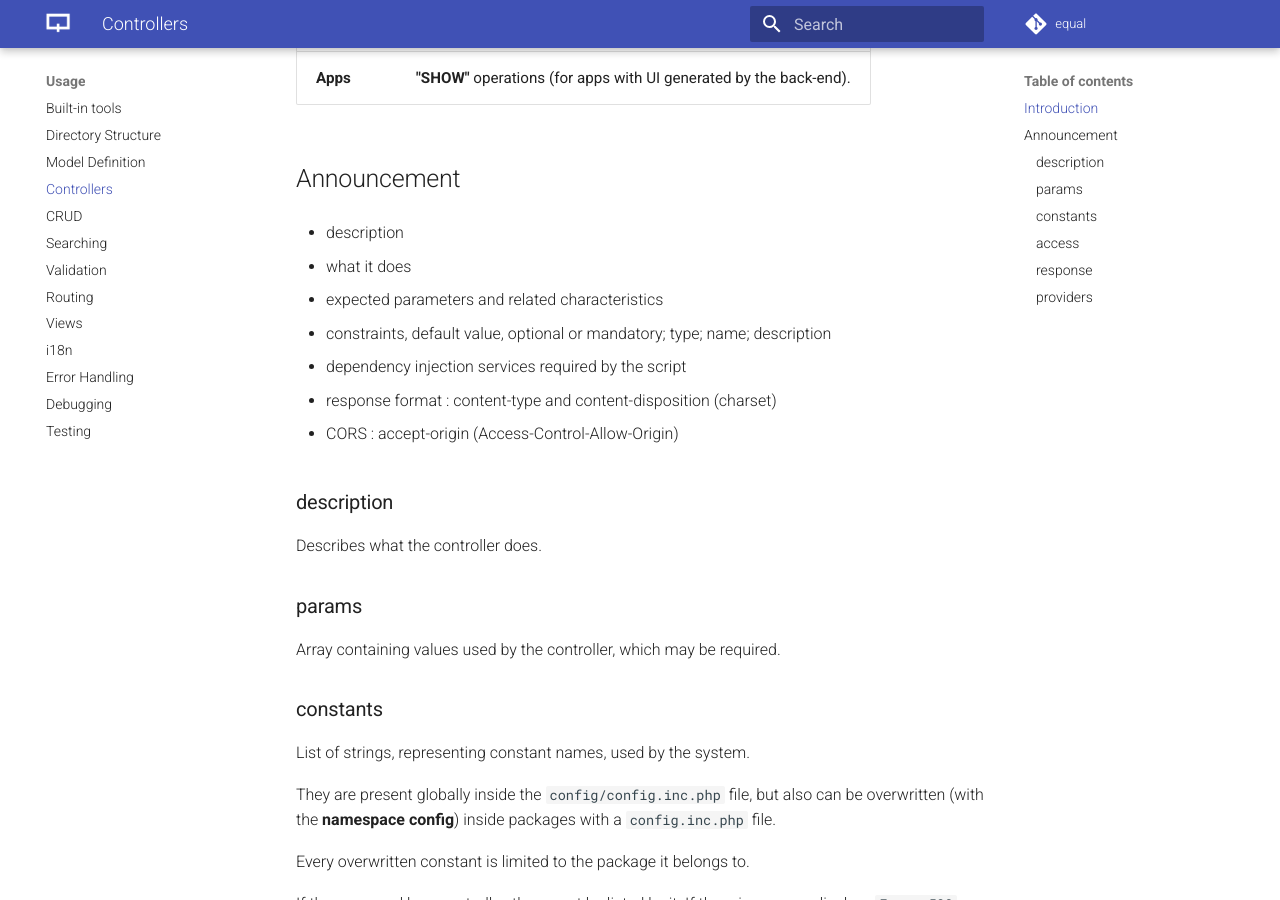
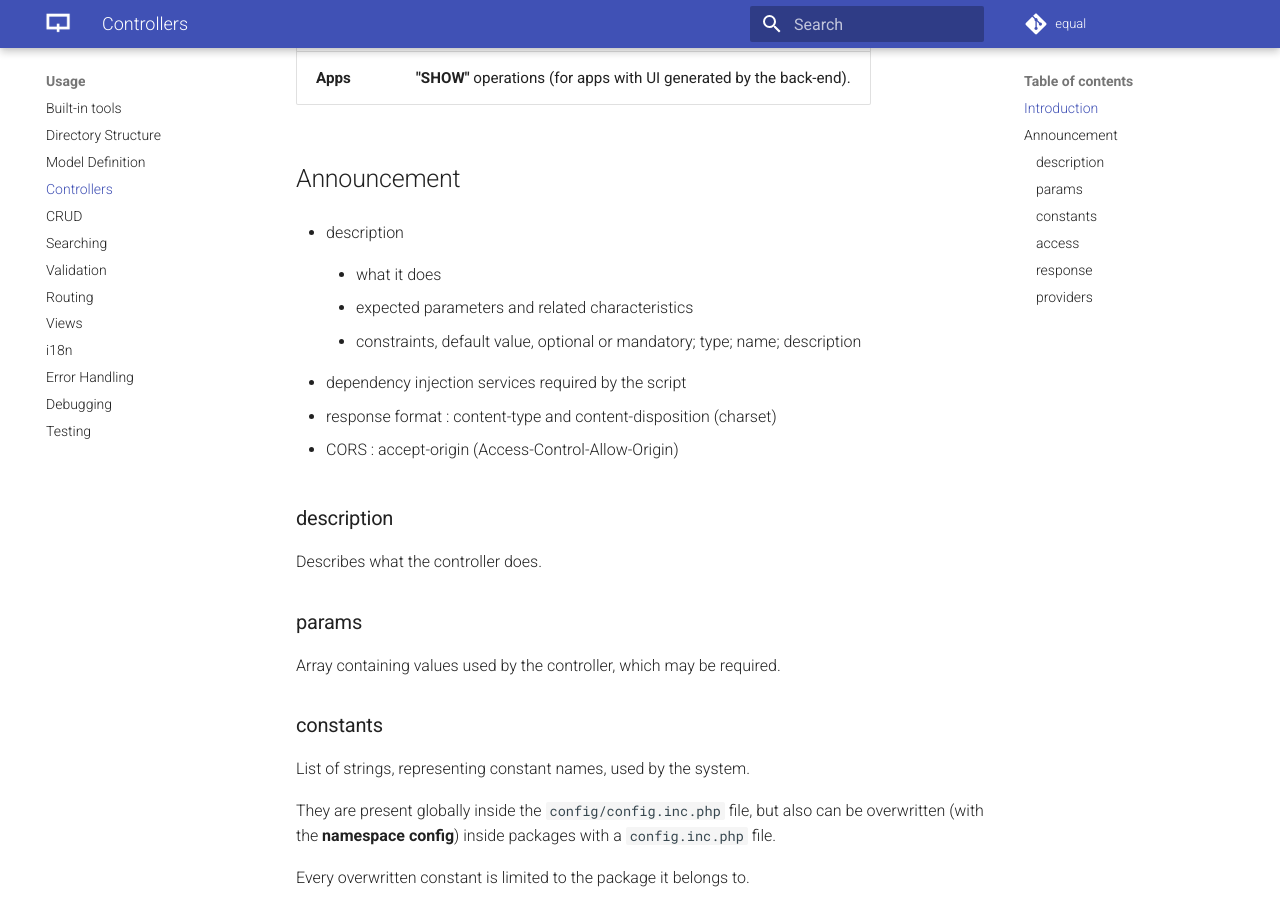
Before and after one commit to equalframework/equal-doc, an MkDocs documentation site: the page built from docs/usage/controllers.md, in a window 1280 px wide and 900 px high, scrolled down 585 px. Built offline with MkDocs 1.6.1 and Material for MkDocs 9.7.7, drawn with Linux system fonts in a browser that asks for light colours; comment, search, counter and statistics services are not loaded.

Commit message:
added docs

```diff
--- a/docs/usage/controllers.md
+++ b/docs/usage/controllers.md
@@ -21,12 +21,11 @@ They are separated because they can achieve different kinds of operation/action'
 ## Announcement
 
 - description
+	-  what it does
 
-  - what it does
+  	- expected parameters and related characteristics
 
-  - expected parameters and related characteristics
-
-  - constraints, default value, optional or mandatory; type; name; description
+  	- constraints, default value, optional or mandatory; type; name; description
 
 - dependency injection services required by the script
 
```
